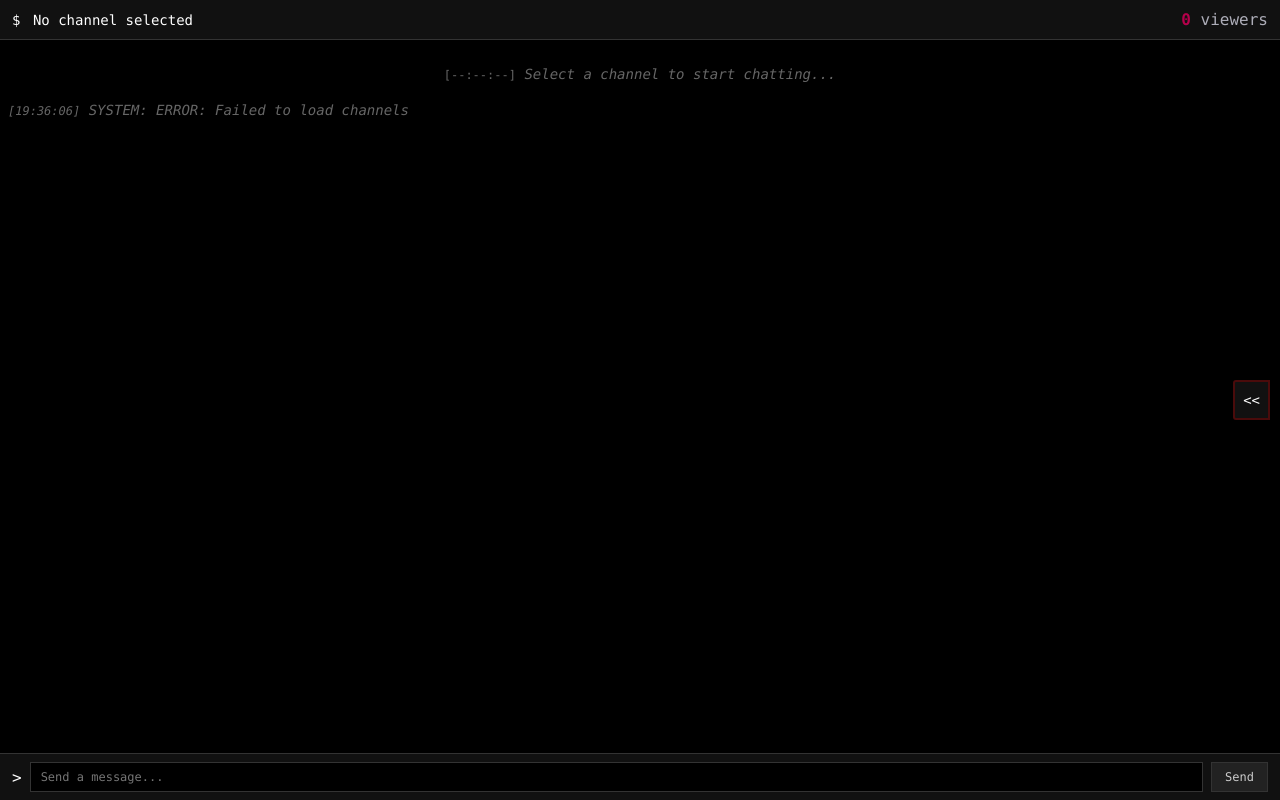
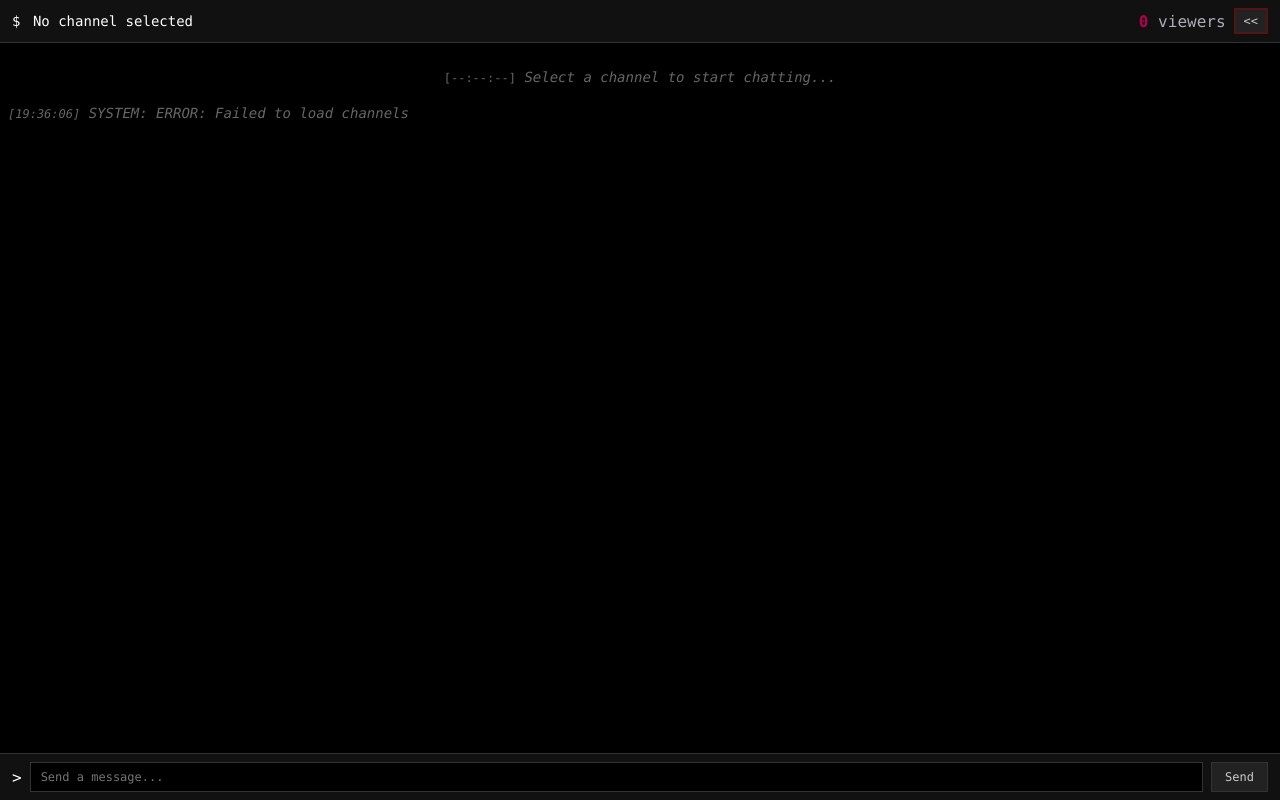
Before and after one commit to elf-lambda/watcherino, a website built with Vite: page frontend/index.html in a window 1280 px wide. Both pictures are taken after a click on the button ">>". Built offline with nearby package versions, Linux system fonts and the light colour scheme.

Commit message:
changed style for buttons

```diff
--- a/frontend/src/style.css
+++ b/frontend/src/style.css
@@ -254,6 +254,8 @@ body {
     cursor: pointer;
     transition: all 0.2s;
     margin-left: 8px;
+    /* border: 2px solid #8a060679; */
+
 }
 
 .minimize-btn:hover {
@@ -417,7 +419,18 @@ body {
 
 /* Restore button styling */
 .restore-button {
-    position: fixed;
+    background: var(--bg-tertiary);
+    color: var(--text-secondary);
+    border: 1px solid var(--border-color);
+    padding: 4px 8px;
+    font-family: inherit;
+    font-size: 12px;
+    cursor: pointer;
+    transition: all 0.2s;
+    margin-left: 8px;
+    border: 2px solid #8a060679;
+
+    /* position: fixed;
     right: 10px;
     top: 50%;
     transform: translateY(-50%);
@@ -426,12 +439,12 @@ body {
     border: 1px solid var(--border-color);
     padding: 10px 8px;
     font-family: inherit;
-    font-size: 14px;
+    font-size: 10px;
     cursor: pointer;
     transition: all 0.2s;
     z-index: 1000;
     border-radius: 3px 0 0 3px;
-    border: 2px solid #8a060679;
+    border: 2px solid #8a060679; */
 }
 
 .restore-button:hover {
```
